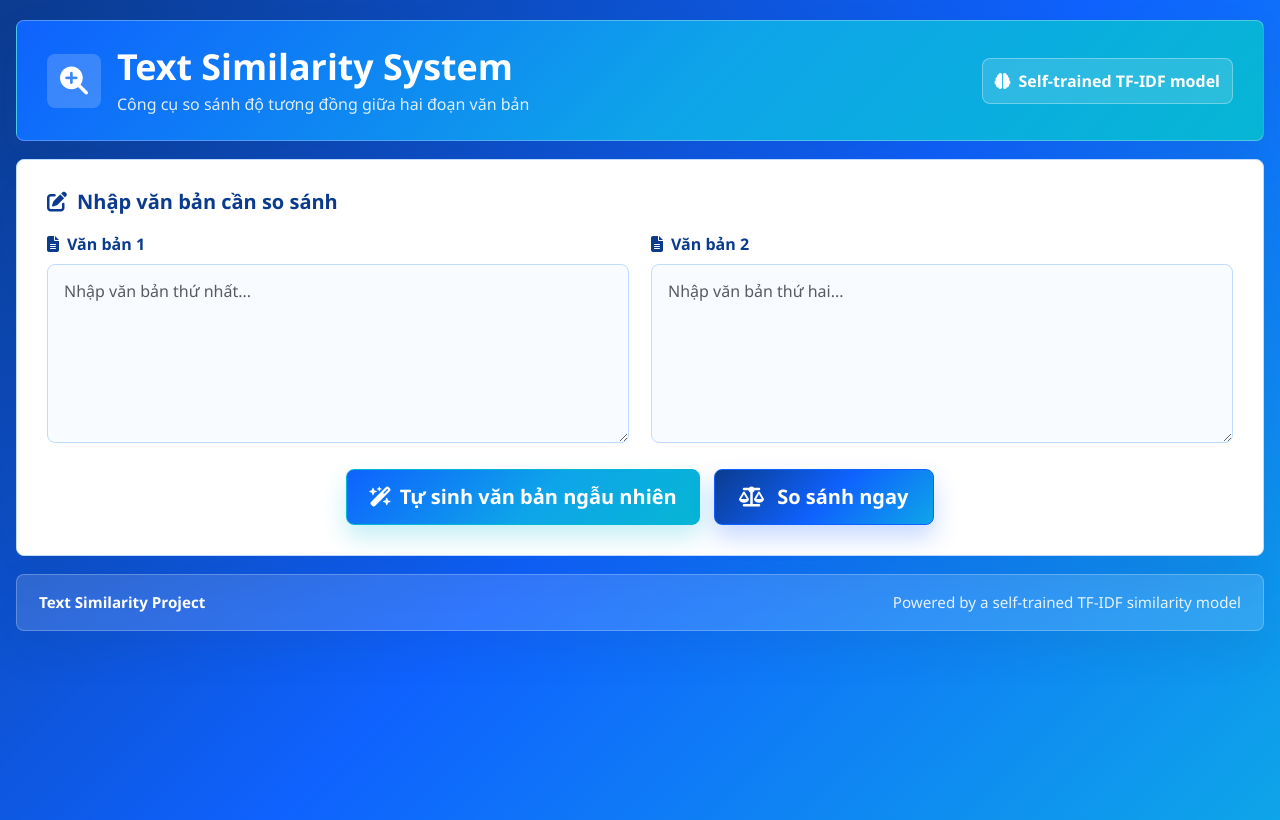
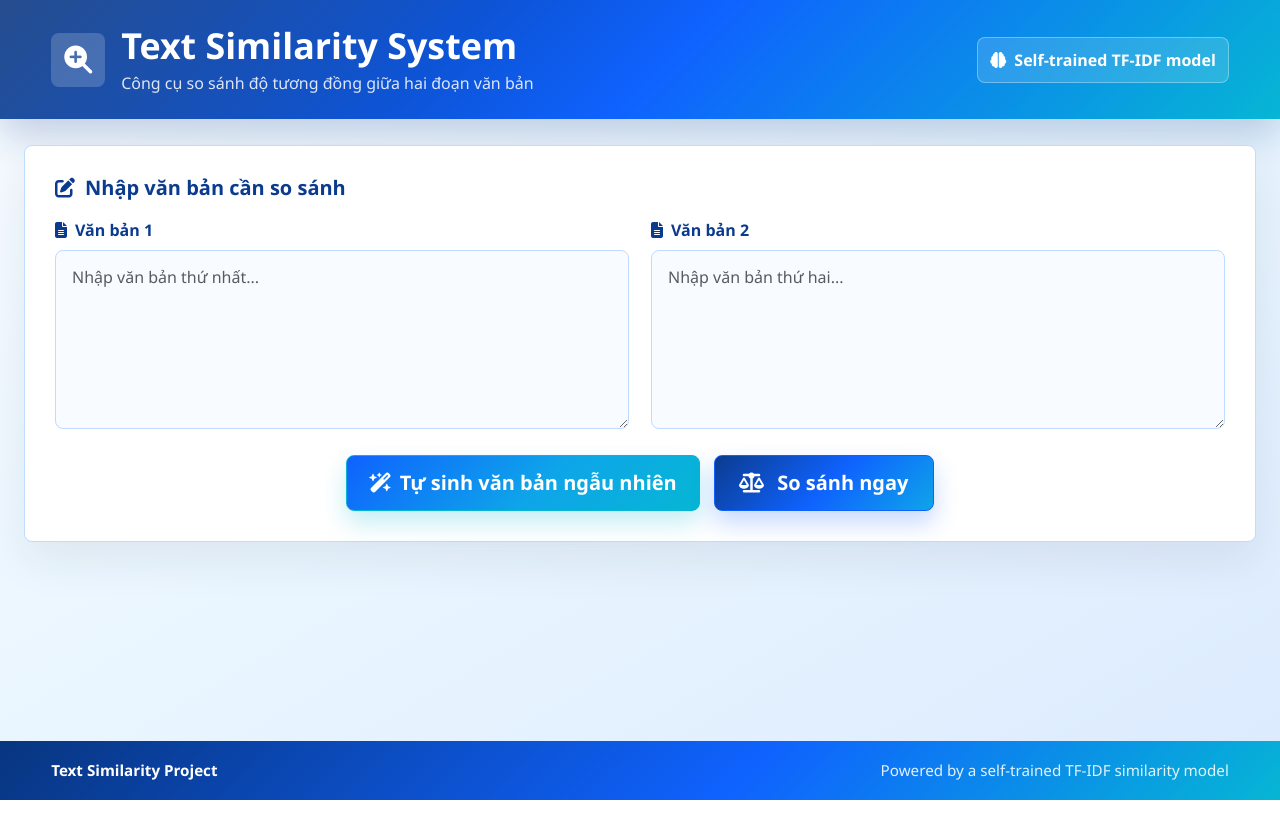
Before and after one commit to Eastern2k4/Text_similarity_project, a Django app: page / in a window 1280 px wide. Run offline with Django 5.2, Linux system fonts and the light colour scheme.

Commit message:
Refine full-width gradient layout

```diff
--- a/templates/similarity/index.html
+++ b/templates/similarity/index.html
@@ -32,18 +32,18 @@
         body {
             min-height: 100vh;
             margin: 0;
-            background: var(--blue-gradient-dark);
+            background: linear-gradient(150deg, #f8fbff 0%, #eaf6ff 48%, #dbeafe 100%);
             color: var(--text-main);
             font-family: "Segoe UI", Tahoma, Geneva, Verdana, sans-serif;
         }
 
         .app-shell {
-            width: min(1760px, calc(100% - 32px));
-            margin: 20px auto;
+            width: 100%;
+            min-height: 100vh;
+            display: flex;
+            flex-direction: column;
         }
 
-        .app-header,
-        .app-footer,
         .tool-panel,
         .result-panel {
             border: 1px solid var(--line);
@@ -52,16 +52,24 @@
             box-shadow: 0 18px 45px rgba(22, 32, 51, 0.08);
         }
 
+        main {
+            width: min(1760px, calc(100% - 48px));
+            flex: 1;
+            margin: 26px auto;
+        }
+
         .app-header {
             display: flex;
             align-items: center;
             justify-content: space-between;
             gap: 24px;
-            padding: 24px 30px;
-            margin-bottom: 18px;
-            border-color: rgba(255, 255, 255, 0.28);
-            background: var(--blue-gradient);
+            width: 100%;
+            padding: 24px clamp(24px, 4vw, 76px);
+            background:
+                linear-gradient(135deg, rgba(255, 255, 255, 0.12) 0%, transparent 36%),
+                linear-gradient(135deg, #08357f 0%, #0f62fe 52%, #06b6d4 100%);
             color: #ffffff;
+            box-shadow: 0 16px 36px rgba(8, 53, 127, 0.22);
         }
 
         .brand {
@@ -303,10 +311,9 @@
             align-items: center;
             justify-content: space-between;
             gap: 16px;
-            margin-top: 18px;
-            padding: 16px 22px;
-            border-color: rgba(255, 255, 255, 0.24);
-            background: rgba(255, 255, 255, 0.14);
+            width: 100%;
+            padding: 18px clamp(24px, 4vw, 76px);
+            background: linear-gradient(135deg, #08357f 0%, #0f62fe 58%, #06b6d4 100%);
             color: rgba(255, 255, 255, 0.88);
             font-size: 0.95rem;
         }
@@ -320,7 +327,7 @@
         }
 
         @media (max-width: 900px) {
-            .app-shell {
+            main {
                 width: min(100% - 24px, 760px);
                 margin: 16px auto;
             }
```
